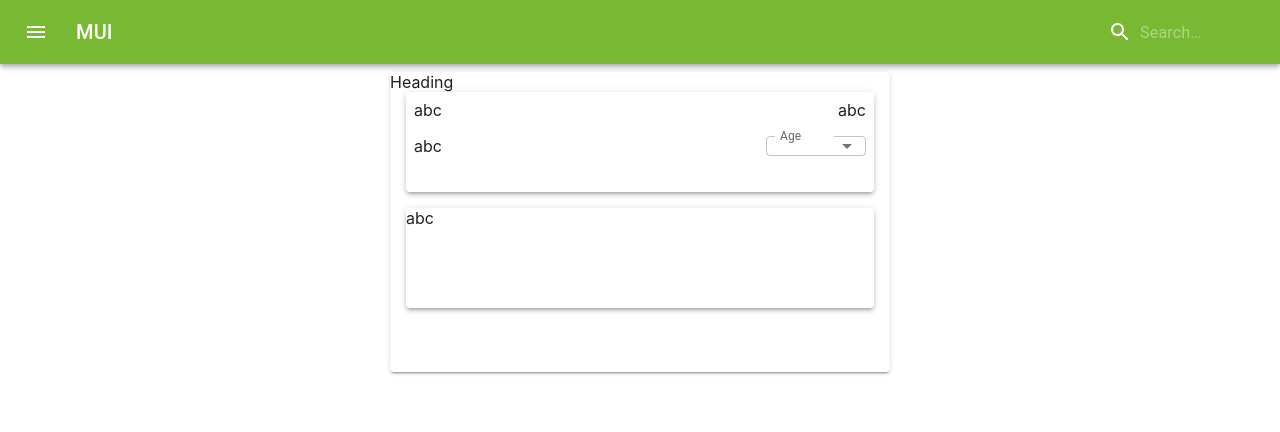
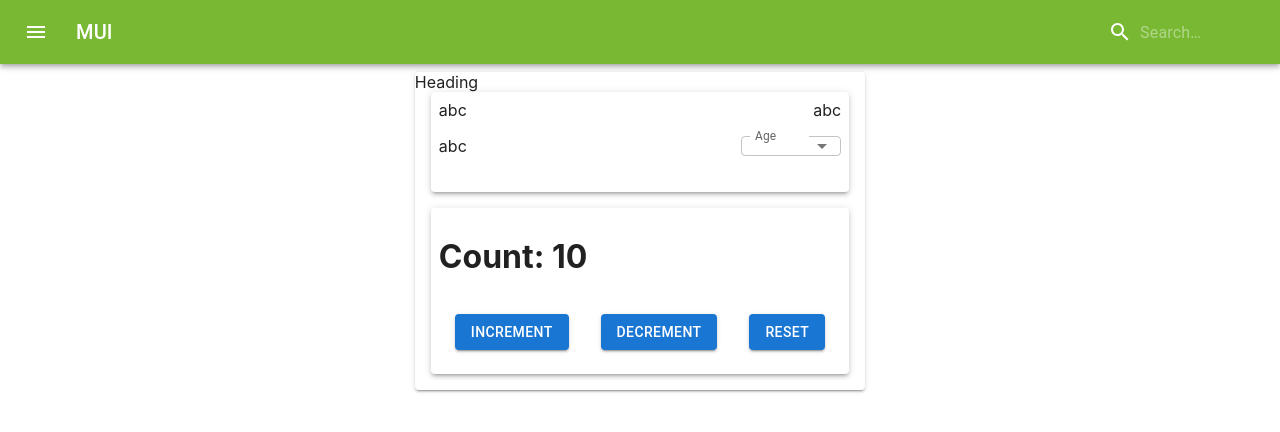
Before and after one commit to lukeshm31/project101, a React (Create React App) app: page /c in a window 1280 px wide. Shown: the top 432 px of the page. Built offline with nearby package versions, Linux system fonts and the light colour scheme.

Commit message:
bg changer - custom hook previously

```diff
--- a/src/Components/Test/Test1.js
+++ b/src/Components/Test/Test1.js
@@ -7,6 +7,9 @@ import InputLabel from '@mui/material/InputLabel';
 import MenuItem from '@mui/material/MenuItem';
 import FormControl from '@mui/material/FormControl';
 import Select from '@mui/material/Select';
+
+import useCounter from '../../Hooks/useCounter';
+import Button from '@mui/material/Button';
 
 
 function InputBox({
@@ -22,6 +25,8 @@ function InputBox({
 }) {
    const amountInputId = useId()
 
+   const { count, increment, decrement, reset } = useCounter(10);
+
     return (
         <div>
             <Box id='st001'
@@ -31,8 +36,7 @@ function InputBox({
                     flexWrap: 'wrap',
                     '& > :not(style)': {
                     m: 1,
-                    width: 500,
-                    height: 300,
+
                     },
                 }}
                 >
@@ -65,8 +69,13 @@ function InputBox({
                             </Grid>
 
                         </Paper>
-                        <Paper elevation={3} sx={{margin:2, height:100}}>
-                           abc
+                        <Paper elevation={3} padding={1} sx={{margin:2}}>
+                        <Box container spacing={3} padding={1} >
+                            <h1>Count: {count}</h1>
+                            <Button variant="contained" sx={{margin:2}} onClick={increment}>Increment</Button>
+                            <Button variant="contained" sx={{margin:2}} onClick={decrement}>Decrement</Button>
+                            <Button variant="contained" sx={{margin:2}} onClick={reset}>Reset</Button>
+                        </Box>
                         </Paper>
                 </Paper>
             </Box>
--- /dev/null
+++ b/src/Components/Test/Test2.js
@@ -0,0 +1,26 @@
+import { Height } from "@mui/icons-material";
+import { Box, Button } from "@mui/material";
+import React, { useEffect, useState } from "react";
+
+
+export function BgChanger() {
+    const [color, setColor] = useState('grey')
+    const [num, setNum] = useState(0)
+    const [colorArray] = useState(["white", "grey", "blue", "green"])
+
+    function NextColor() { setColor(colorArray[num]) }
+
+    return(
+        <>
+        <Box className="container" id="abc" sx={{backgroundColor:color, minHeight:700}}>
+            <Button onClick={()=>{
+                setNum(num+1)
+                setColor(colorArray[num])
+
+            }}> Button </Button>
+
+        </Box>
+        </>
+    )
+
+}
--- /dev/null
+++ b/src/Hooks/useCounter.js
@@ -0,0 +1,14 @@
+import { useState } from 'react';
+
+export const useCounter = (initialValue = 0) => {
+  const [count, setCount] = useState(initialValue);
+
+  const increment = () => setCount(count + 1);
+  const decrement = () => setCount(count - 1);
+  const reset = () => setCount(initialValue);
+
+  return { count, increment, decrement, reset };
+};
+
+
+export default useCounter
--- a/src/index.js
+++ b/src/index.js
@@ -8,13 +8,15 @@ import Layout from './Components/Student/00_layout_elements/02_layout';
 import { Test01 } from './Components/Student/01_functions/test_a';
 import { Test02 } from './Components/Student/01_functions/test02';
 import InputBox from './Components/Test/Test1';
+import { BgChanger } from './Components/Test/Test2';
 
 const router = createBrowserRouter(
   createRoutesFromElements(
     <Route path='/' element={<Layout/>} >
       <Route path='a' element={<Test01/>} >  </Route>
       <Route path='b' element={<Test02/>}>  </Route>
-      <Route path='c' element={<InputBox/>} style={{alignItems: 'center', justifyContent: 'center', padding:'20px'}}> </Route>
+      <Route path='c' element={<InputBox/>}> </Route>
+      <Route path='d' element={<BgChanger/>}> </Route>
 
     </Route>
   )
```
Also changed, not shown: src/Hooks/useCurrencyInfo.js (deleted, +0 -18 lines).
